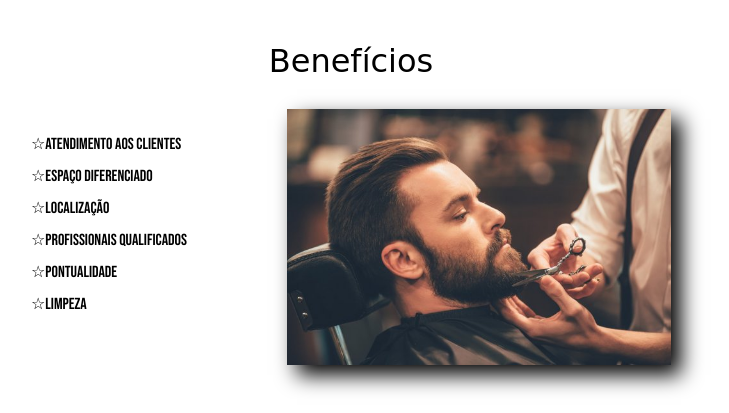
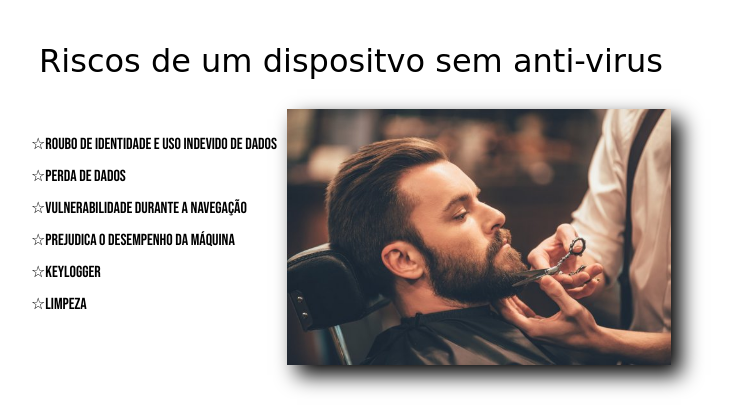
Before and after one commit to TiagoBatixta/Trabalho-Site, a plain HTML site: page index.html in a window 1280 px wide. Shown: the part 1510-1923 px from the top of the page, without its empty margins (289-1018 px from the left). Drawn offline with Linux system fonts and the light colour scheme; a web font is replaced by a local one.

Commit message:
atualiação beneficios

```diff
--- a/index.html
+++ b/index.html
@@ -57,14 +57,14 @@
             </section>
 
             <section class="beneficios">
-                <h3 class="titulo_principal">Benefícios</h3>
+                <h3 class="titulo_principal">Riscos de um dispositvo sem anti-virus </h3>
                 <div class="conteudo_bene">
                     <ul class="beneficios_lista">
-                        <li class="itens">Atendimento aos clientes</li>
-                        <li class="itens">Espaço diferenciado</li>
-                        <li class="itens">Localização</li>
-                        <li class="itens">Profissionais Qualificados</li>
-                        <li class="itens">Pontualidade</li>
+                        <li class="itens">Roubo de identidade e uso indevido de dados</li>
+                        <li class="itens">Perda de dados</li>
+                        <li class="itens">Vulnerabilidade durante a navegação</li>
+                        <li class="itens">Prejudica o desempenho da máquina</li>
+                        <li class="itens">Keylogger</li>
                         <li class="itens">Limpeza</li>
                     </ul><img src="imagens/beneficios.jpg" class="img_bene">
                 </div>
```
